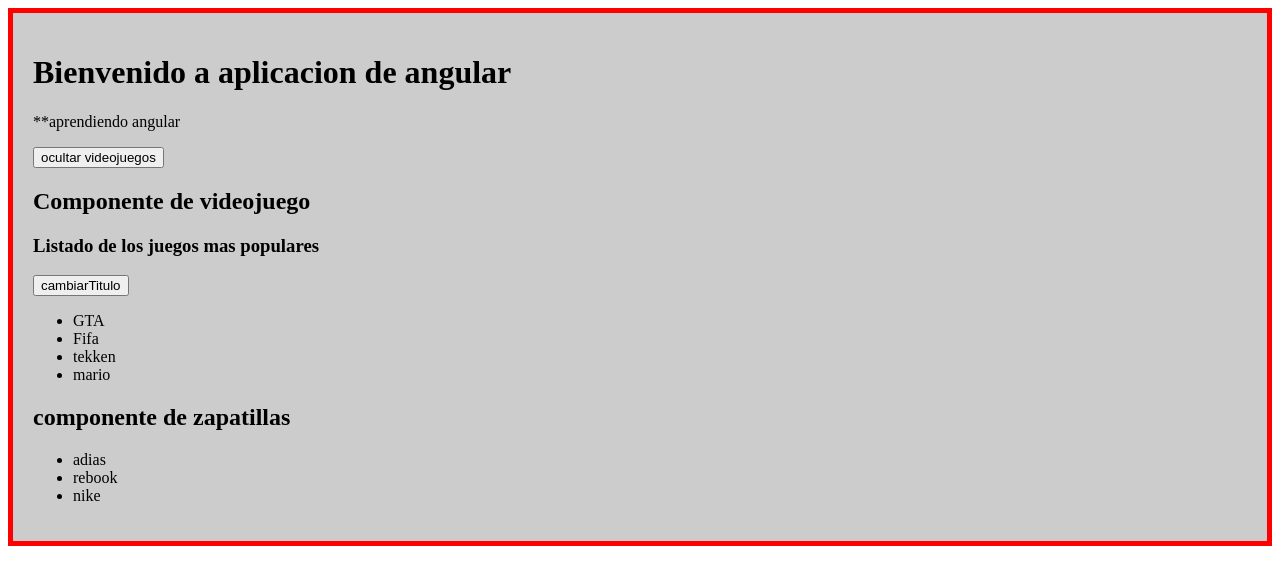
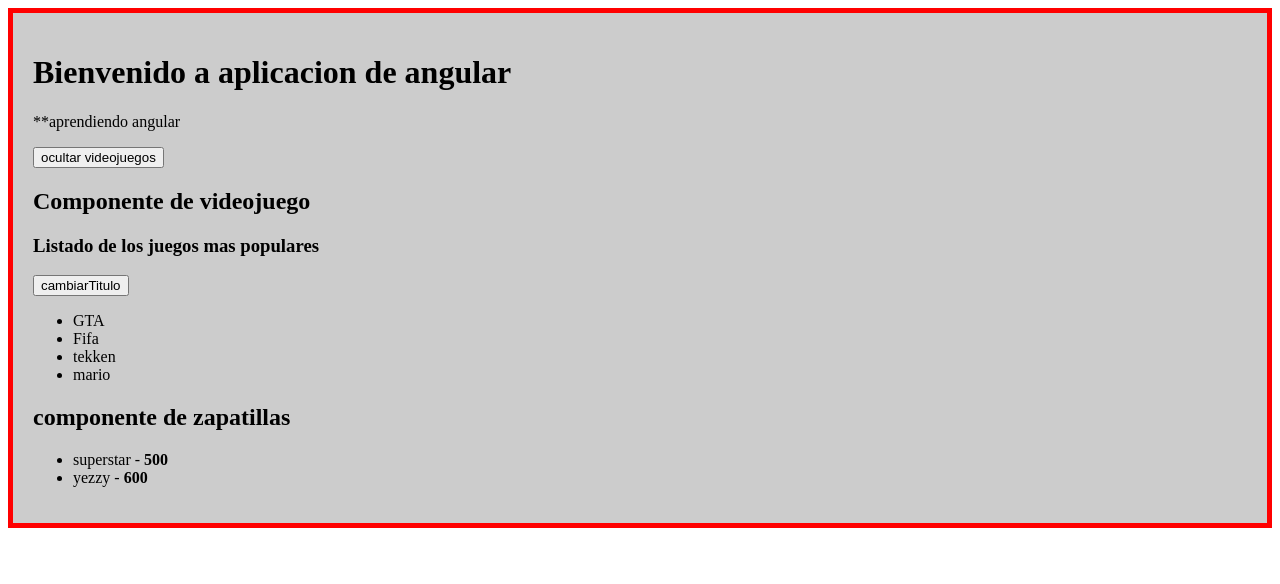
Before and after one commit to Juan-Camilo-Suarez/angular-start, an Angular app in the folder aprendiendo-angular/: page / in a window 1280 px wide. Shown: the top 584 px of the page. Built offline with nearby package versions, Linux system fonts and the light colour scheme.

Commit message:
modelos on angular

```diff
--- /dev/null
+++ b/aprendiendo-angular/src/app/models/zapatilla.ts
@@ -0,0 +1,28 @@
+export class Zapatilla{
+    /*
+    forma 1:
+
+    public nombre: string;
+    public precio: number;
+    public color: string;
+    public marca: string;
+    public stook: boolean;
+
+    constructor(nombre: string, precio: number, color: string, marca: string, stook: boolean){
+        this.nombre = nombre;
+        this.precio = precio;
+        this.color = color;
+        this.marca = marca;
+        this.stook = stook;
+    }
+    */
+
+    constructor(
+        public nombre: string,
+        public precio: number,
+        public color: string,
+        public marca: string,
+        public stook: boolean
+    ){}
+
+}
--- a/aprendiendo-angular/src/app/zapatillas/zapatillas.component.html
+++ b/aprendiendo-angular/src/app/zapatillas/zapatillas.component.html
@@ -1,12 +1,4 @@
 <h2>{{ titulo }}</h2>
 <ul>
-    <li>
-        adias
-    </li>
-    <li>
-        rebook
-    </li>
-    <li>
-        nike
-    </li>
+    <li *ngFor="let item of zapatillas" >{{ item.nombre }} -  <strong>{{ item.precio }}</strong></li>
 </ul>
--- a/aprendiendo-angular/src/app/zapatillas/zapatillas.component.ts
+++ b/aprendiendo-angular/src/app/zapatillas/zapatillas.component.ts
@@ -1,9 +1,24 @@
-import { Component } from "@angular/core";
+import { Component, OnInit } from "@angular/core";
+import { Zapatilla } from "../models/zapatilla";
 
 @Component({
     selector: "zapatillas",
     templateUrl: 'zapatillas.component.html'
 })
-export class ZapatillasComponent {
+export class ZapatillasComponent implements OnInit {
     public titulo: String = "componente de zapatillas";
+    public zapatillas: Array<Zapatilla>;
+
+
+    constructor(){
+        this.zapatillas = [
+
+            new Zapatilla("superstar", 500, "blanco", " adidas", true)
+            ,new Zapatilla("yezzy", 600, "verde", "nike", true)
+
+        ];
+    }
+    ngOnInit() {
+        console.log(this.zapatillas);
+    }
 }
```
Also changed, not shown: aprendiendo-angular/src/app/video-juego/videojuego.component.ts (+4 -4 lines).
